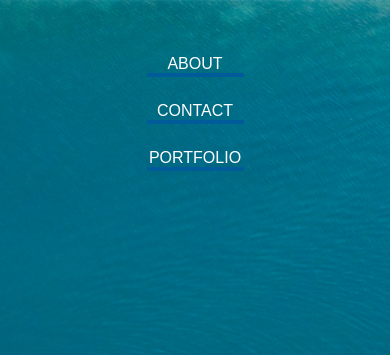
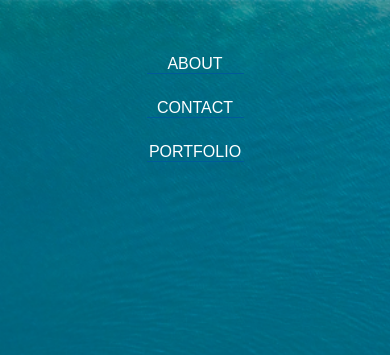
Before and after one commit to petersonmardi/portfolio, a plain HTML site: page index.html in a window 390 px wide. Shown: the top 355 px of the page. Drawn offline with Linux system fonts and the light colour scheme.

Commit message:
portfolio

```diff
--- a/css/style.css
+++ b/css/style.css
@@ -89,7 +89,7 @@ body {
     .header a {
         display: block;
         padding-top: 15px;
-        border-bottom: #005B9A 4px solid;
+        border-bottom: #005B9A 1px solid;
     }
     #container main .peterson {
         font-size: 32px;
```
